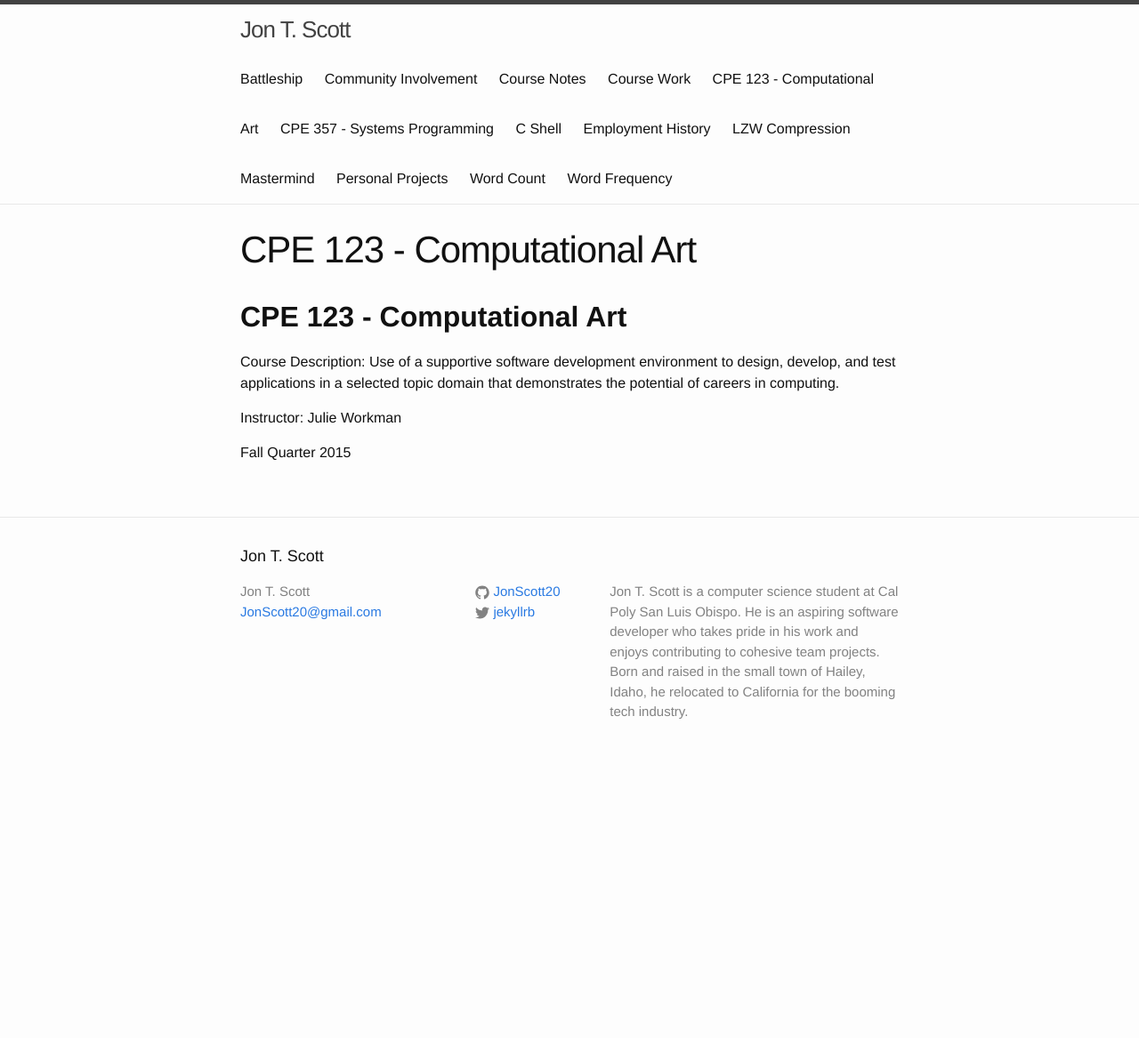
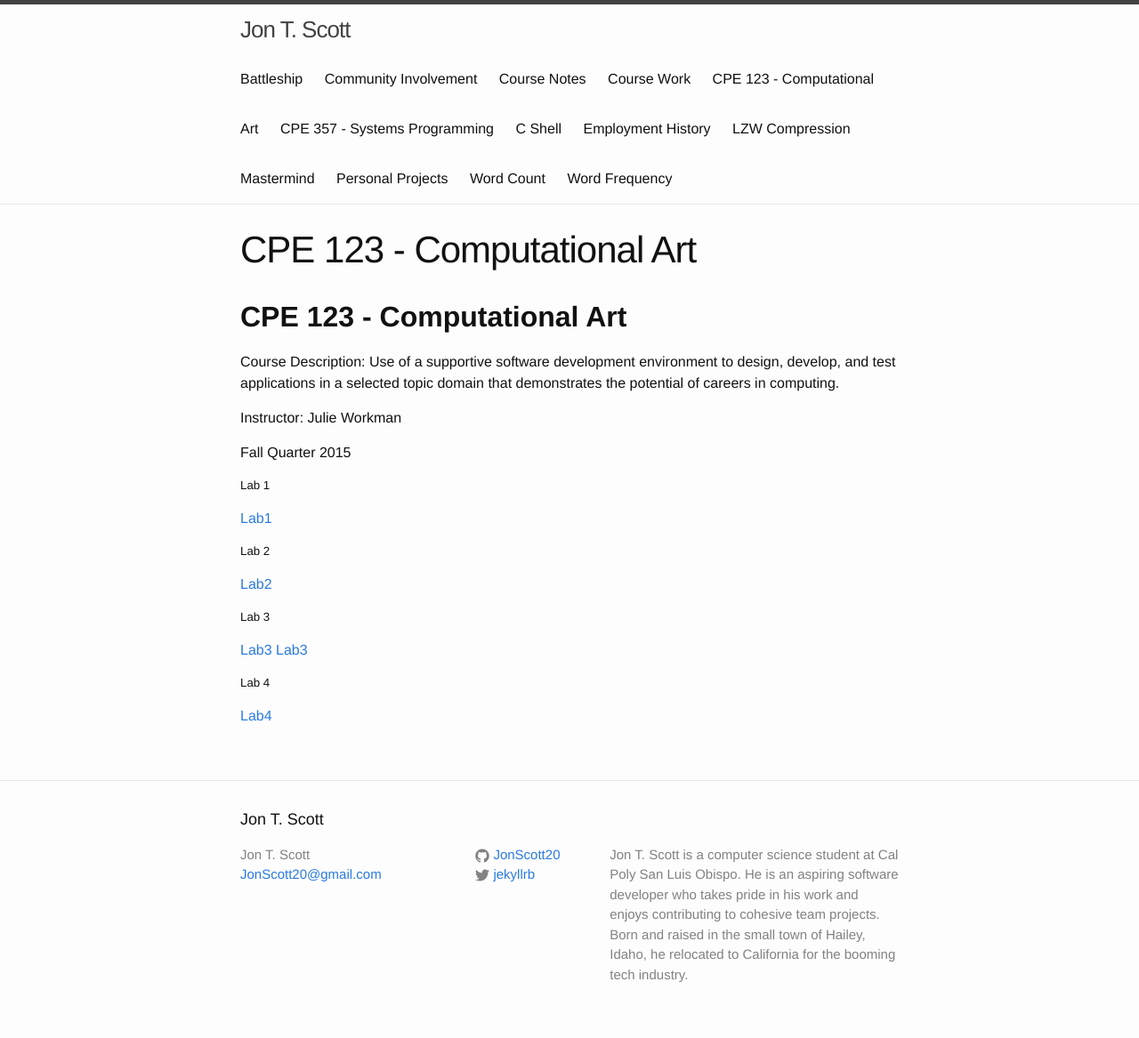
Before and after one commit to JonScott20/JonScott20.github.io, a Jekyll site: the page built from courses/cpe123.md, in a window 1280 px wide. Shown: the whole page at 89% size. Built offline with Jekyll 4.4.1, drawn with Linux system fonts in a browser that asks for light colours; our own code applies the rules of GitHub Pages for plain Markdown files; before the commit the page ends 900 px from its top, so only the background shows below that.

Commit message:
Update cpe123.md

```diff
--- a/courses/cpe123.md
+++ b/courses/cpe123.md
@@ -11,3 +11,20 @@ Course Description: Use of a supportive software development environment to desi
 Instructor: Julie Workman
 
 Fall Quarter 2015
+
+##### Lab 1
+
+[Lab1](https://jonscott20.github.io/Files/cpe123/Shocked_Koala.jpg)
+
+##### Lab 2
+
+[Lab2](https://jonscott20.github.io/Files/cpe123/BlexbolexImitation_Traveling_Salesman.jpg)
+
+##### Lab 3
+
+[Lab3](https://jonscott20.github.io/Files/cpe123/SurrealismAfter.jpg)
+[Lab3](https://jonscott20.github.io/Files/cpe123/SurrealismBefore.jpg)
+
+##### Lab 4
+
+[Lab4](https://jonscott20.github.io/Files/cpe123/RandomCityScape.png)
```
